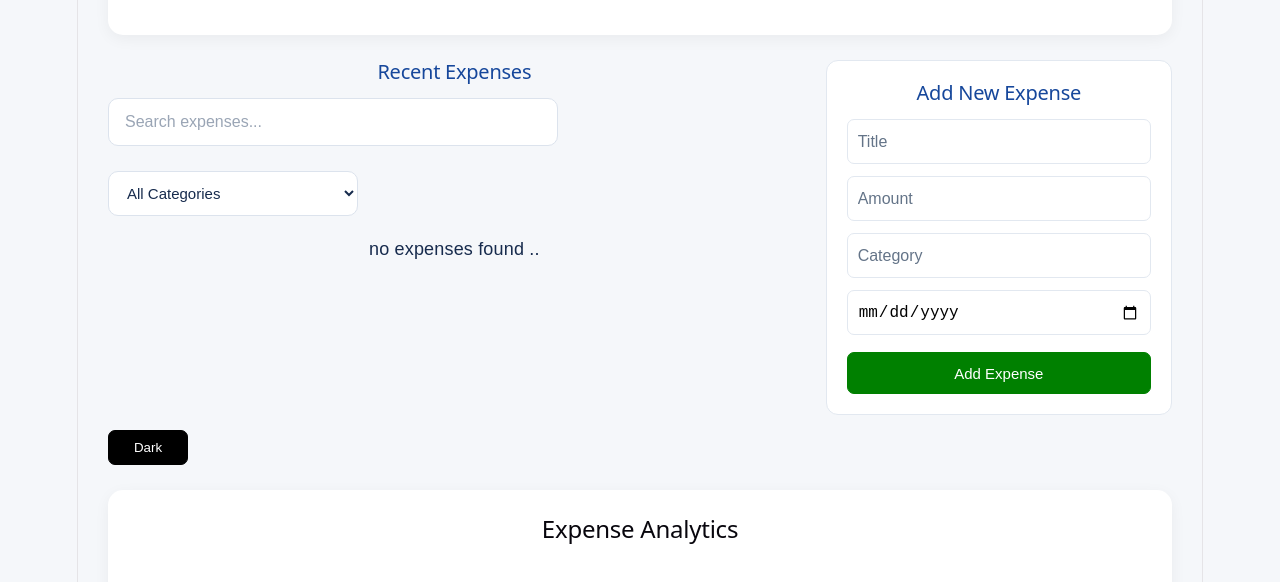
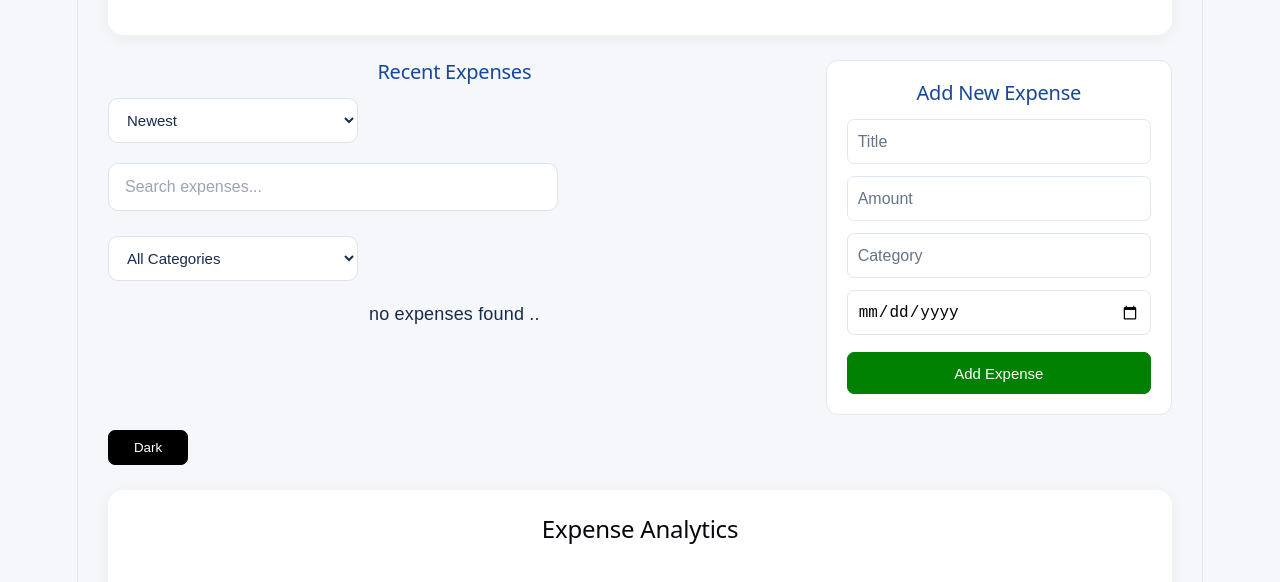
Before and after one commit to Rhishav19/expenses_tracker, a React (Vite) app: page / in a window 1280 px wide. Shown: the part 977-1559 px from the top of the page. Built offline with nearby package versions, Linux system fonts and the light colour scheme.

Commit message:
add expense sorting functionally

```diff
--- a/src/App.css
+++ b/src/App.css
@@ -695,3 +695,30 @@ button {
   background: #1F2937;
   color: white;
 }
+.sort-filter{
+  width: 100%;
+  max-width: 250px;
+  height: 45px;
+  padding: 10px 14px;
+  margin-bottom: 20px;
+  border: 1px solid #DCE3ED;
+  border-radius: 10px;
+  background: white;
+  color: #172B4D;
+  font-size: 15px;
+  outline: none;
+  cursor: pointer;
+  display: flex;
+}
+
+.sort-filter:focus {
+  border-color: #2563EB;
+}
+
+.dark-app-container .sort-filter {
+  background: #263449;
+  color: white;
+  border-color: #475569;
+}
+
+}
--- a/src/App.jsx
+++ b/src/App.jsx
@@ -45,6 +45,7 @@ function App(){
   let [darkMode,setDarkMode] = useState(false);
   let [searchTerm, setSearchTerm] = useState("");
   let [selectedCategory, setSelectedCategory] = useState("all");
+  let [sortOrder,setSortOrder] = useState("newest");
 
 
   const updateEarning=(event)=>{
@@ -176,7 +177,25 @@ const addExpense = () => {
 
     return matchesCategory&&matchesSearch;
   });
-   let expenses = filteredExpenses.map((item)=>(
+
+
+  let sortedExpenses = [...filteredExpenses].sort((a,b)=>{
+    if(sortOrder==="oldest"){
+      return new Date(b.date)-new Date(a.date);
+    }
+    if(sortOrder==="newest"){
+      return new Date(a.date)-new Date(b.date);
+    }
+    if(sortOrder==="highest"){
+      return Number(b.amount)-Number(a.amount);
+    }
+    if(sortOrder==="lowest"){
+      return Number(a.amount)-Number(b.amount);
+    }
+    return 0;
+  });
+
+  let expenses = sortedExpenses.map((item)=>(
     <ExpensesItem key={item.id} expense={item} deleteExpense={deleteExpense} editExpense={editExpense}/>
   ));
 
@@ -221,6 +240,15 @@ return (
 
       <section className="expense-list">
         <h2>Recent Expenses</h2>
+
+        <select className="sort-filter" value={sortOrder} onChange={(event)=>
+          setSortOrder(event.target.value)
+        }>
+          <option value="newest">Newest</option>
+          <option value="oldest">Oldest</option>
+          <option value="highest">Highest</option>
+          <option value="lowest">Lowest</option>
+        </select>
 
         <input type="text" className="search-input" placeholder="Search expenses..." value={searchTerm} onChange={(event) => setSearchTerm(event.target.value)}></input>
           <select name="" className="category-filter" value={selectedCategory} onChange={(event)=>
```
